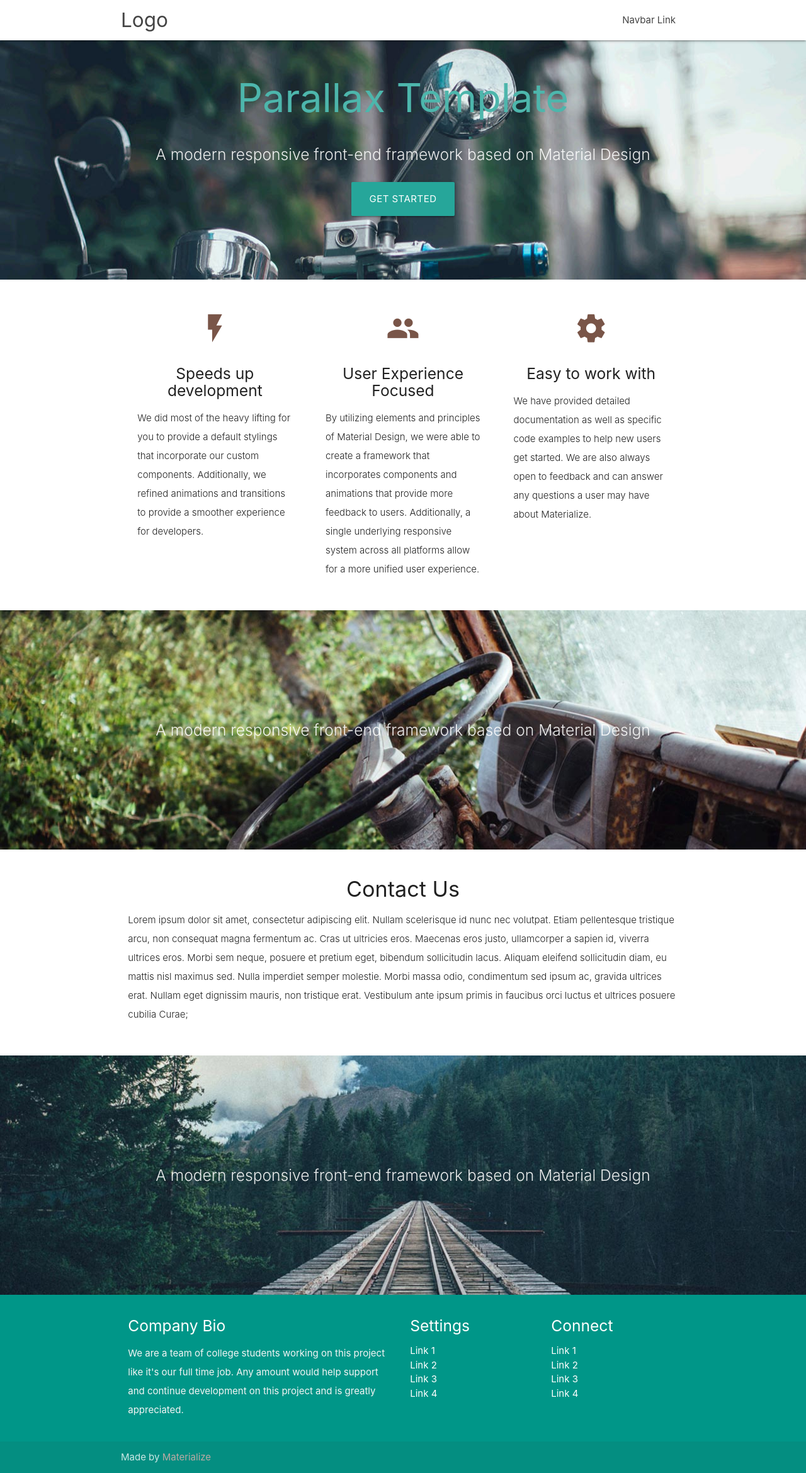
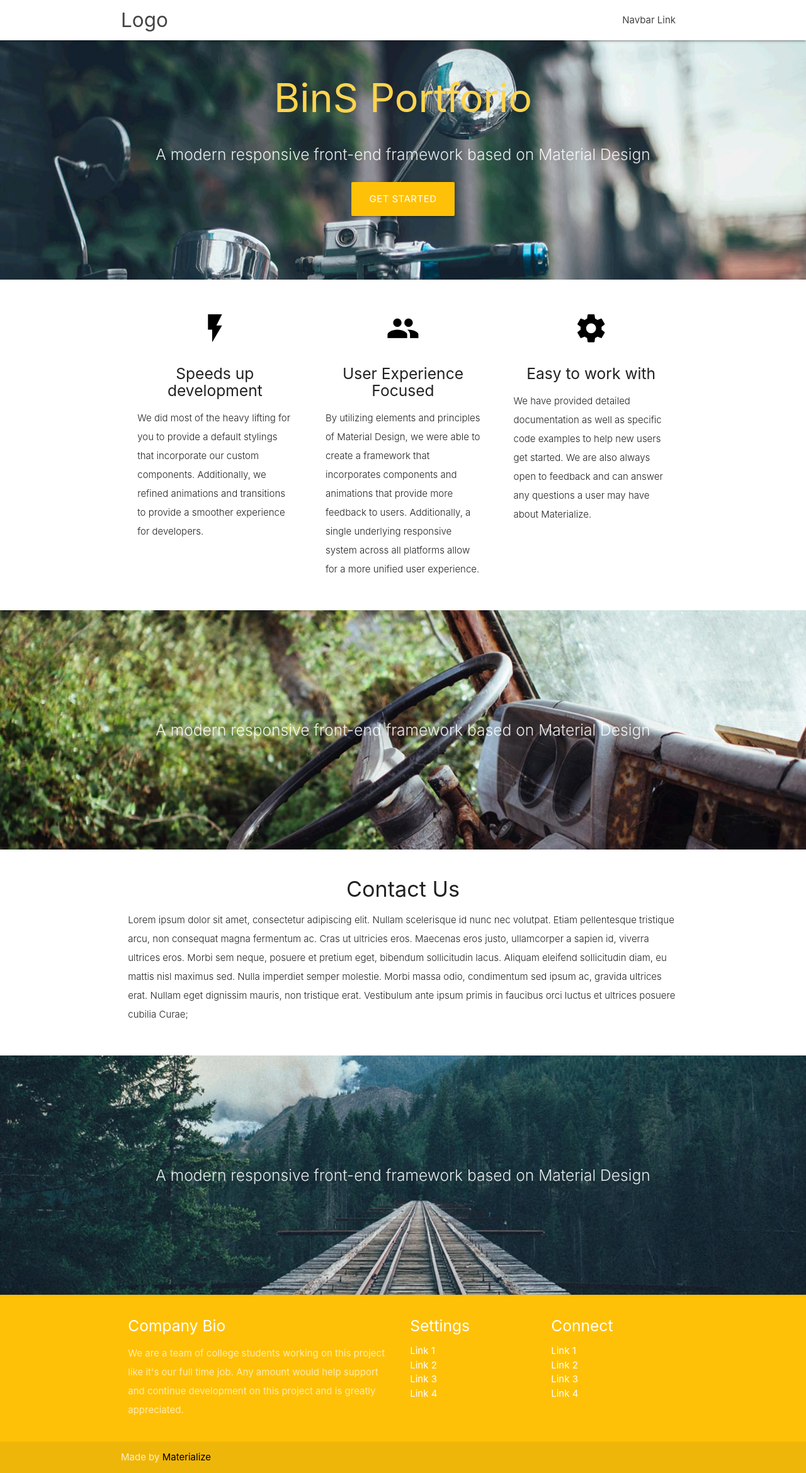
Before and after one commit to BinS57/web, a plain HTML site: page index.html in a window 1280 px wide. Shown: the whole page at 63% size. Drawn offline with nearby package versions, Linux system fonts and the light colour scheme.

Commit message:
[fix]カラー変更

```diff
--- a/index.html
+++ b/index.html
@@ -1,15 +1,17 @@
 <!DOCTYPE html>
 <html lang="en">
+
 <head>
-  <meta http-equiv="Content-Type" content="text/html; charset=UTF-8"/>
-  <meta name="viewport" content="width=device-width, initial-scale=1"/>
-  <title>Parallax Template - Materialize</title>
+    <meta http-equiv="Content-Type" content="text/html; charset=UTF-8" />
+    <meta name="viewport" content="width=device-width, initial-scale=1" />
+    <title>BinS │ Portforio</title>
 
     <!-- CSS  -->
     <link href="https://fonts.googleapis.com/icon?family=Material+Icons" rel="stylesheet">
-  <link href="css/materialize.css" type="text/css" rel="stylesheet" media="screen,projection"/>
-  <link href="css/style.css" type="text/css" rel="stylesheet" media="screen,projection"/>
+    <link href="css/materialize.css" type="text/css" rel="stylesheet" media="screen,projection" />
+    <link href="css/style.css" type="text/css" rel="stylesheet" media="screen,projection" />
 </head>
+
 <body>
     <nav class="white" role="navigation">
         <div class="nav-wrapper container">
@@ -25,16 +27,17 @@
         </div>
     </nav>
 
+    <!-- キャッチ -->
     <div id="index-banner" class="parallax-container">
         <div class="section no-pad-bot">
             <div class="container">
                 <br><br>
-        <h1 class="header center teal-text text-lighten-2">Parallax Template</h1>
+                <h1 class="header center amber-text text-lighten-2">BinS Portforio</h1>
                 <div class="row center">
                     <h5 class="header col s12 light">A modern responsive front-end framework based on Material Design</h5>
                 </div>
                 <div class="row center">
-          <a href="http://materializecss.com/getting-started.html" id="download-button" class="btn-large waves-effect waves-light teal lighten-1">Get Started</a>
+                    <a href="http://materializecss.com/getting-started.html" id="download-button" class="btn-large waves-effect waves-light amber amber">Get Started</a>
                 </div>
                 <br><br>
 
@@ -42,7 +45,7 @@
         </div>
         <div class="parallax"><img src="background1.jpg" alt="Unsplashed background img 1"></div>
     </div>
-
+    <!-- //キャッチ -->
 
     <div class="container">
         <div class="section">
@@ -51,7 +54,7 @@
             <div class="row">
                 <div class="col s12 m4">
                     <div class="icon-block">
-            <h2 class="center brown-text"><i class="material-icons">flash_on</i></h2>
+                        <h2 class="center black-text"><i class="material-icons">flash_on</i></h2>
                         <h5 class="center">Speeds up development</h5>
 
                         <p class="light">We did most of the heavy lifting for you to provide a default stylings that incorporate our custom components. Additionally, we refined animations and transitions to provide a smoother experience for developers.</p>
@@ -60,7 +63,7 @@
 
                 <div class="col s12 m4">
                     <div class="icon-block">
-            <h2 class="center brown-text"><i class="material-icons">group</i></h2>
+                        <h2 class="center black-text"><i class="material-icons">group</i></h2>
                         <h5 class="center">User Experience Focused</h5>
 
                         <p class="light">By utilizing elements and principles of Material Design, we were able to create a framework that incorporates components and animations that provide more feedback to users. Additionally, a single underlying responsive system across all platforms allow for a more unified user experience.</p>
@@ -69,7 +72,7 @@
 
                 <div class="col s12 m4">
                     <div class="icon-block">
-            <h2 class="center brown-text"><i class="material-icons">settings</i></h2>
+                        <h2 class="center black-text"><i class="material-icons">settings</i></h2>
                         <h5 class="center">Easy to work with</h5>
 
                         <p class="light">We have provided detailed documentation as well as specific code examples to help new users get started. We are also always open to feedback and can answer any questions a user may have about Materialize.</p>
@@ -97,7 +100,7 @@
 
             <div class="row">
                 <div class="col s12 center">
-          <h3><i class="mdi-content-send brown-text"></i></h3>
+                    <h3><i class="mdi-content-send black-text"></i></h3>
                     <h4>Contact Us</h4>
                     <p class="left-align light">Lorem ipsum dolor sit amet, consectetur adipiscing elit. Nullam scelerisque id nunc nec volutpat. Etiam pellentesque tristique arcu, non consequat magna fermentum ac. Cras ut ultricies eros. Maecenas eros justo, ullamcorper a sapien id, viverra ultrices eros. Morbi sem neque, posuere et pretium eget, bibendum sollicitudin lacus. Aliquam eleifend sollicitudin diam, eu mattis nisl maximus sed. Nulla imperdiet semper molestie. Morbi massa odio, condimentum sed ipsum ac, gravida ultrices erat. Nullam eget dignissim mauris, non tristique erat. Vestibulum ante ipsum primis in faucibus orci luctus et ultrices posuere cubilia Curae;</p>
                 </div>
@@ -118,12 +121,12 @@
         <div class="parallax"><img src="background3.jpg" alt="Unsplashed background img 3"></div>
     </div>
 
-  <footer class="page-footer teal">
+    <footer class="page-footer amber">
         <div class="container">
             <div class="row">
                 <div class="col l6 s12">
                     <h5 class="white-text">Company Bio</h5>
-          <p class="grey-text text-lighten-4">We are a team of college students working on this project like it's our full time job. Any amount would help support and continue development on this project and is greatly appreciated.</p>
+                    <p class="amber-text text-lighten-4">We are a team of college students working on this project like it's our full time job. Any amount would help support and continue development on this project and is greatly appreciated.</p>
 
 
                 </div>
@@ -149,7 +152,7 @@
         </div>
         <div class="footer-copyright">
             <div class="container">
-      Made by <a class="brown-text text-lighten-3" href="http://materializecss.com">Materialize</a>
+                Made by <a class="black-text text-lighten-3" href="http://materializecss.com">Materialize</a>
             </div>
         </div>
     </footer>
@@ -161,4 +164,5 @@
     <script src="js/init.js"></script>
 
 </body>
+
 </html>
```
Lines whose indentation alone changed are shown as unchanged.
